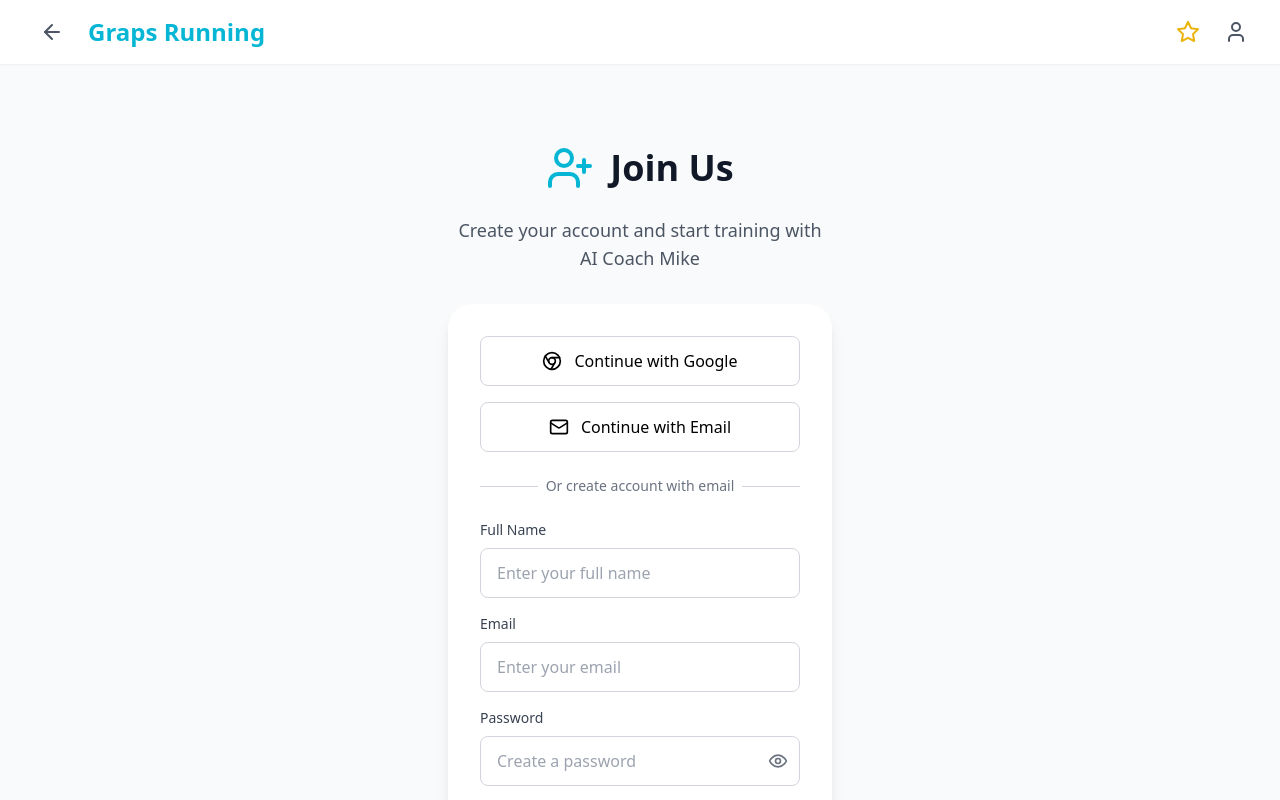
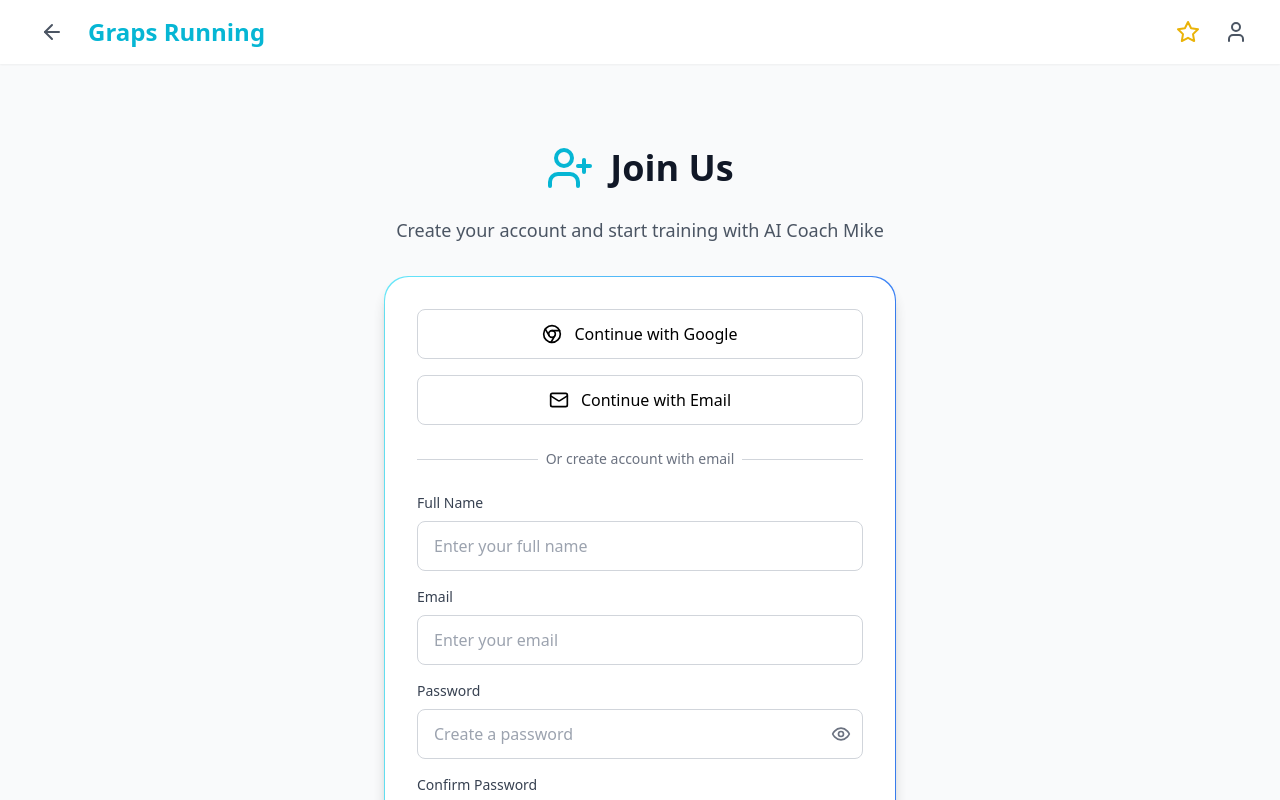
Before and after one commit to aaxeltorres/grapsrunning, a React (Vite) app: page /joinus in a window 1280 px wide. Shown: the top 800 px of the page. Built offline with nearby package versions, Linux system fonts and the light colour scheme; no server answers.

Commit message:
Change Box Size

```diff
--- a/src/pages/JoinUsPage.tsx
+++ b/src/pages/JoinUsPage.tsx
@@ -102,7 +102,7 @@
 
       {/* Join Us Content */}
       <section className="py-20">
-        <div className="max-w-md mx-auto px-4 sm:px-6 lg:px-8">
+        <div className="max-w-xl mx-auto px-4 sm:px-6 lg:px-8">
           <div className="text-center mb-8">
             <div className="flex items-center justify-center mb-6">
               <UserPlus className="h-12 w-12 text-cyan-500 mr-4" />
@@ -112,7 +112,7 @@
               Create your account and start training with AI Coach Mike
             </p>
           </div>
-
+          <div className="w-full bg-gradient-to-r from-cyan-300 to-blue-500 rounded-3xl p-[1px] shadow-lg">
             <div className="bg-white rounded-3xl shadow-lg p-8">
               {/* Social Sign Up */}
               <div className="space-y-4 mb-6">
@@ -235,6 +235,7 @@
               </div>
             </div>
           </div>
+        </div>
       </section>
     </div>
   );
```
Lines whose indentation alone changed are shown as unchanged.
